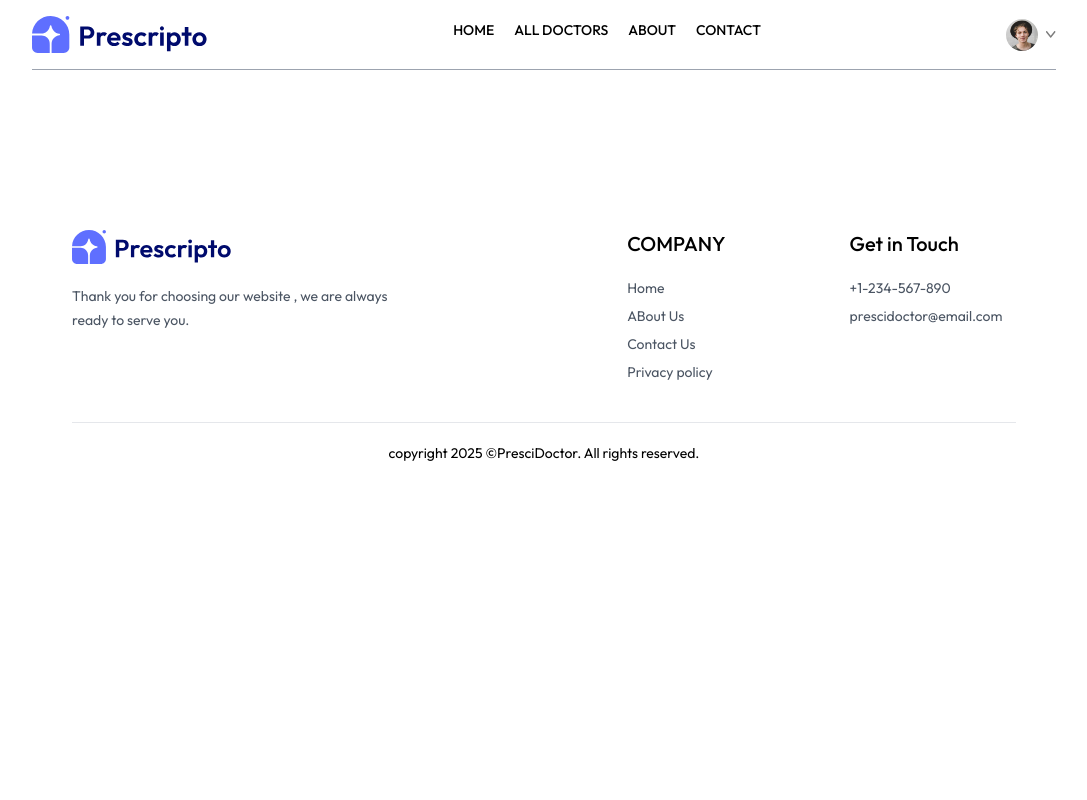
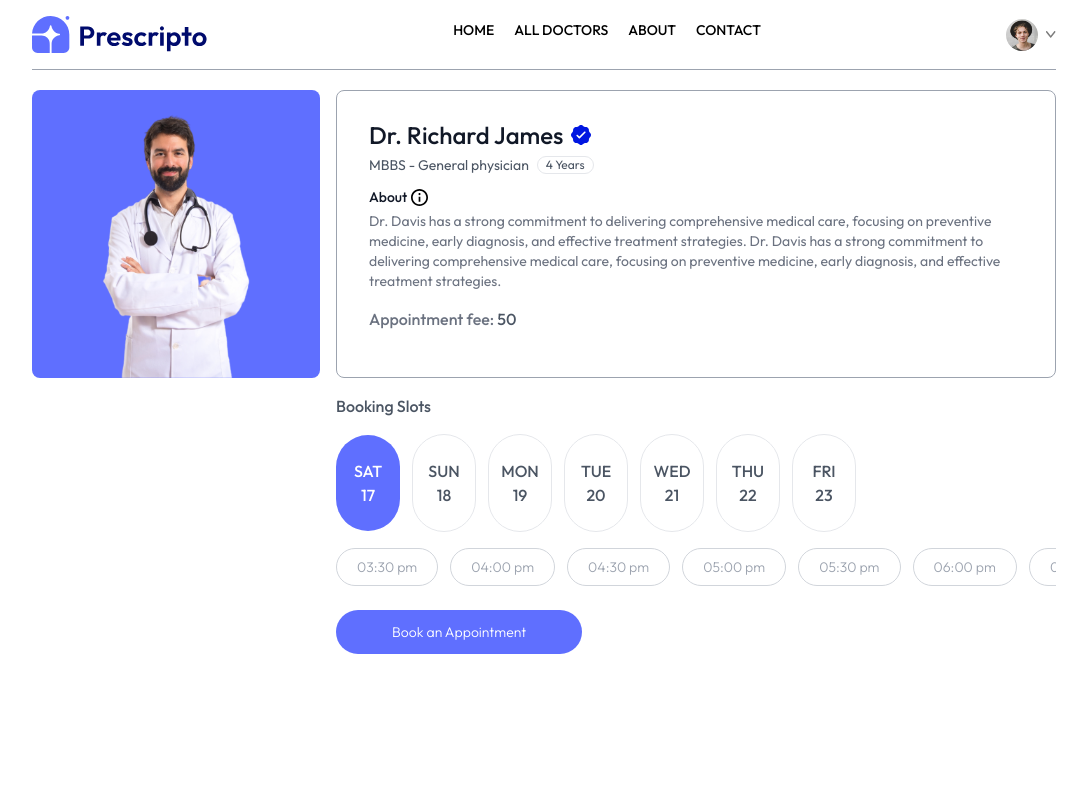
Before and after one commit to thmshreyas/Doctor-appointment-project, a React (Vite) app in the folder doctor-appointment/: page /appointment/1 in a window 1280 px wide. Shown: the top 800 px of the page, without its empty margins (96-1183 px from the left). Built offline with nearby package versions, Linux system fonts and the light colour scheme.

Commit message:
added new page

```diff
--- /dev/null
+++ b/doctor-appointment/src/components/RelatedDoctors.jsx
@@ -0,0 +1,42 @@
+import React, { useContext, useEffect } from 'react'
+import { AppContext } from '../context/AppContext';
+import { useState  } from 'react';
+import { useNavigate } from 'react-router-dom'
+
+const RelatedDoctors = (speciality,docId) => {
+
+    const {doctors} = useContext(AppContext);
+    const [relDoc,setRelDocs] = useState([]);
+    const navigate=useNavigate();
+
+    useEffect(()=>{
+        if(doctors.length>0 && speciality){
+            const doctorsData=doctors.filter((doc)=>doc.speciality===speciality&& doc._id !==docID)
+            setRelDocs(doctorsData);
+        }
+    },[doctors,speciality,docId])
+
+  return (
+    <div>
+         <div className='w-full grid grid-cols-auto gap-4 pt-5 gap-y-6 px-3 sm:px-0'>
+            {relDoc.slice(0,5).map((item,index)=>(
+                <div onClick={()=>{navigate(`/appointment/${item._id}`);scrollTo(0,0)}} key={index} className='border border-blue-200 rounded-xl overflow-hidden cursor-pointer hover:translate-y-[-10px] transition-all duration-500'>
+                    <img className='bg-blue-50' src={item.image} alt="" />
+                    <div className='p-4'>
+                        <div className='flex items-center gap-2 text-sm text-center text-green-500'>
+                            <p className='w-2 h-2 bg-green-500 rounded-full'></p>
+                        <p>Available</p>
+                        </div>
+                        <p className='text-gray-900 text-lg font-medium'>{item.name}</p>
+                        <p className=' text-gray-600 text-sm'>{item.speciality}</p>
+
+                    </div>
+                </div>
+
+            ))}
+        </div>
+    </div>
+  )
+}
+
+export default RelatedDoctors
--- a/doctor-appointment/src/context/AppContext.jsx
+++ b/doctor-appointment/src/context/AppContext.jsx
@@ -4,9 +4,11 @@
 export const AppContext = createContext();
 
 const AppContextProvider=(props)=>{
+    const curencySymbol='$'
 
     const value={
-        doctors
+        doctors,
+        curencySymbol
 
     }
     return(
--- a/doctor-appointment/src/pages/Appointment.jsx
+++ b/doctor-appointment/src/pages/Appointment.jsx
@@ -1,8 +1,128 @@
-import React from 'react'
+import React, { useContext, useEffect, useState } from 'react'
+import { useParams } from 'react-router-dom';
+import { AppContext } from '../context/AppContext';
+import { assets } from '../assets/assets';
+import RelatedDoctors from '../components/RelatedDoctors';
+const Appointment = () => {
+  const {docId} = useParams();
+  const {doctors,currencySymbol}= useContext(AppContext);
+  const daysOfWeek = ['SUN', 'MON', 'TUE', 'WED', 'THU', 'FRI', 'SAT'];
+  const [docInfo, setDocInfo] = useState(null);
+const [docSlots, setDocSlots] = useState([]);
+const [slotIndex, setSlotIndex] = useState(0);
+const [slotTime, setSlotTime] = useState(``);
 
-const Appointment = () => {
-  return (
-    <div></div>
+  const fetchDocInfo=async()=>{
+    const docInfo = doctors.find(doc => String(doc.id) === String(docId))
+    console.log(docInfo)
+    setDocInfo(docInfo);
+
+
+
+  }
+
+const getAvailableSlots=async()=>{
+setDocSlots([])
+//getting current date
+let today = new Date();
+for(let i=0;i<7;i++){
+  //getting date with index
+  let currentDate = new Date(today);
+  currentDate.setDate(today.getDate() + i);
+  //setting end time of the date with index
+  let endTime = new Date();
+  endTime.setDate(today.getDate() + i);
+  endTime.setHours(21,0,0,0);
+
+  //setting hours
+  if(today.getDate() === currentDate.getDate()){
+    currentDate.setHours(currentDate.getHours() > 10 ? currentDate.getHours() +1: 10);
+    currentDate.setMinutes(currentDate.getMinutes() > 30 ? 30 : 0);
+  }
+  else {
+    currentDate.setHours(10);
+    currentDate.setMinutes(0);
+  }
+  let timeSlots = [];
+  while(currentDate<endTime){
+    let formattedTime= currentDate.toLocaleTimeString([], {hour: '2-digit', minute: '2-digit'});
+    //add slot to array
+    timeSlots.push({
+      datetime: new Date(currentDate),
+      time: formattedTime
+    });
+// increment current time by 30 mins
+currentDate.setMinutes(currentDate.getMinutes() + 30);
+  }
+  setDocSlots(prev=>([...prev,timeSlots]))
+}
+}
+
+  useEffect(()=>{
+    fetchDocInfo()
+  },[doctors,docId])
+
+  useEffect(()=>{
+    getAvailableSlots()
+
+  },[docInfo])
+
+  useEffect(()=>{
+    console.log(docSlots)
+
+  },[docSlots])
+
+  return docInfo && (
+    <div>
+      {/*------doctor info------*/}
+      <div className='flex flex-col sm:flex-row gap-4'>
+        <div>
+          <img className='bg-primary w-full sm:max-w-72 rounded-lg' src={docInfo.image} alt="" />
+        </div>
+        <div className='flex-1 border border-gray-400 rounded-lg p-8 py-7 bg-white mx-2 sm:mx-0 mt-[-80px] sm:mt-0'>
+          {/*------doctor name------*/}
+          <p className='flex items-center gap-2 text-2xl font-medium text-gray-900'>{docInfo.name}
+            <img className='w-5' src={assets.verified_icon}alt=''/>
+            </p>
+            <div className='flex items-center gap-2 text-sm mt-1 text-gray-600'>
+              <p>{docInfo.degree} - {docInfo.speciality}</p>
+              <button className='py-0,5 px-2 border text-xs rounded-full'>{docInfo.experience}</button>
+            </div>
+            {/*------doctor about------*/}
+            <div>
+              <p className='flex items-center gap-1 text-sm font-medium text-gray-900 mt-3'>About <img src={assets.info_icon}alt=''/></p>
+            <p className='text-sm text-gray-500 max-w-[700px] mt-1'>{docInfo.about}</p>
+            </div>
+            <p className='text-gray-500 font-medium mt-4'>
+              Appointment fee: <span className='text-gray-600'>{currencySymbol}{docInfo.fees}</span>
+            </p>
+        </div>
+      </div>
+      {/*------doctor slots------*/}
+      <div className='sm:ml-72 sm:pl-4 mt-4 font-medium text-gray-600'>
+        <p>Booking Slots</p>
+        <div className='flex gap-3 items-center w-full overflow-scroll mt-4 '>
+          {
+            docSlots.length > 0 && docSlots.map((item, index) => (
+              <div onClick={()=>setSlotIndex(index)} className={`text-center py-6 min-w-16 rounded-full cursor-pointer ${slotIndex === index ? `bg-primary text-white `: `border border-gray-200`}`} key={index}>
+                <p>{item[0] && daysOfWeek[item[0].datetime.getDay()]}</p>
+                <p>{item[0] && item[0].datetime.getDate()}</p>
+              </div>
+            ))
+          }
+        </div>
+        <div className='flex items-start gap-3 w-full overflow-x-scroll mt-4'>
+          {docSlots.length > 0 && docSlots[slotIndex] && docSlots[slotIndex].map((item, index) => (
+            <p onClick={()=>setSlotTime(item.time)} className={`text-sm font-light flex-shrink-0 px-5 py-2 rounded-full cursor-pointer ${item.time === slotTime ?`bg-primary text-white `: `text-gray-400 border border-gray-300`}`} key={index}>
+              {item.time.toLowerCase()}
+            </p>
+          ))}
+        </div>
+        <button className='bg-primary text-white text-sm font-light px-14 py-3 rounded-full my-6'>Book an Appointment</button>
+      </div>
+      {/*------related doctors------*/}
+      <RelatedDoctors docId={docId} speciality={docInfo.speciality}/>
+    </div>
   )
 }
 
```
